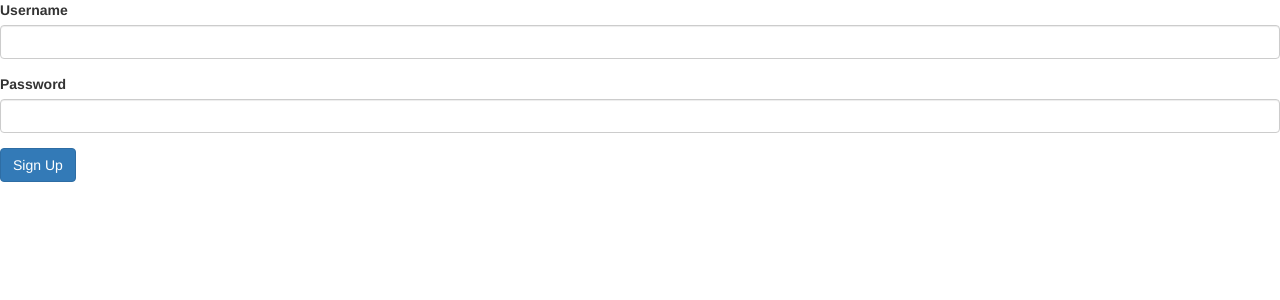
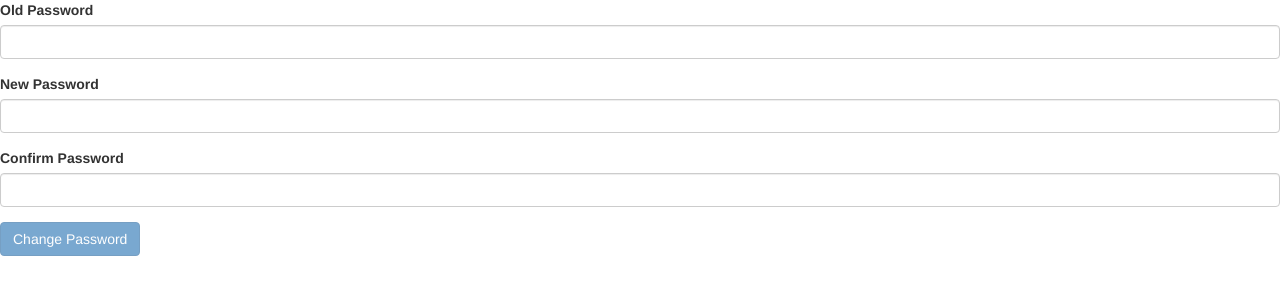
Before and after one commit to jsfutral/zippy, an Angular app: page / in a window 1280 px wide. Shown: the top 300 px of the page. Built offline with nearby package versions, Linux system fonts and the light colour scheme.

Commit message:
password change form

```diff
--- a/src/app/signup-form/signup-form.component.html
+++ b/src/app/signup-form/signup-form.component.html
@@ -4,28 +4,44 @@
     </div>
     <div formGroupName="account">
         <div class="form-group">
-            <label for="username">Username</label>
+            <label for="oldPassword">Old Password</label>
             <input
-                formControlName="username"
-                id="username"
-                type="text"
+                formControlName="oldPassword"
+                id="oldPassword"
+                type="password"
                 class="form-control">
-                <div *ngIf="username!.pending">Checking for uniqueness...</div>
-                <div *ngIf="username!.touched && username!.invalid" class="alert alert-danger">
-                    <div *ngIf="username!.errors!.required">Username is required.</div>
-                    <div *ngIf="username!.errors!.minlength">Username should be at least {{ username!.errors!.minlength.requiredLength }} characters.</div>
-                    <div *ngIf="username!.errors!.cannotContainSpace">Username cannot contain space.</div>
-                    <div *ngIf="username!.errors!.shouldBeUnique">Username is already taken.</div>
+                <div *ngIf="oldPassword!.touched && oldPassword!.invalid" class="alert alert-danger">
+                    <div *ngIf="oldPassword!.errors!.required">Old password is required</div>
+                    <div *ngIf="oldPassword!.errors!.shouldBeUnique">Old password is incorrect</div>
                 </div>
         </div>
-        <div class="form-group">
-            <label for="password">Password</label>
-            <input
-                formControlName="password"
-                id="password"
-                type="text"
-                class="form-control">
+        <div formGroupName="passwords">
+            <div class="form-group">
+                <label for="newPassword">New Password</label>
+                <input
+                    formControlName="newPassword"
+                    id="newPassword"
+                    type="password"
+                    class="form-control">
+                <div *ngIf="newPassword!.touched && newPassword!.invalid" class="alert alert-danger">
+                    <div *ngIf="newPassword!.errors!.required">New password is required</div>
+                </div>
+            </div>
+            <div class="form-group">
+                <label for="confirmPassword">Confirm Password</label>
+                <input
+                    formControlName="confirmPassword"
+                    id="confirmPassword"
+                    type="password"
+                    class="form-control">
+                <div *ngIf="confirmPassword!.touched && confirmPassword!.invalid" class="alert alert-danger">
+                    <div *ngIf="confirmPassword!.errors!.required">Confirm password is required</div>
+                </div>
+            </div>
+            <div *ngIf="confirmPassword!.touched && passwords!.invalid && !confirmPassword!.invalid && !newPassword!.invalid" class="alert alert-danger">
+                <div *ngIf="passwords!.errors!.matchingError">Passwords do not match</div>
+            </div>
         </div>
     </div>
-    <button class="btn btn-primary" type="submit">Sign Up</button>
+    <button class="btn btn-primary" type="submit" [disabled]="!form.valid">Change Password</button>
 </form>
--- a/src/app/signup-form/signup-form.component.ts
+++ b/src/app/signup-form/signup-form.component.ts
@@ -10,20 +10,37 @@ import { UsernameValidators } from './username.validators';
 export class SignupFormComponent {
   form = new FormGroup({
     account: new FormGroup({
-      username: new FormControl('',
-      Validators.required,
-      UsernameValidators.shouldBeUnique),
-      password: new FormControl('', Validators.required)
+      oldPassword: new FormControl('',
+        Validators.required,
+        UsernameValidators.shouldBeUnique),
+      passwords: new FormGroup({
+          newPassword: new FormControl('', Validators.required),
+          confirmPassword: new FormControl('', Validators.required)
+        },
+        UsernameValidators.matchingError
+      )
     })
   });
 
   login() {
-    this.form.setErrors({
-      invalidLogin: true
-    });
+    //this.form.setErrors({
+    //  invalidLogin: true
+    //});
   }
 
-  get username() {
-    return this.form.get('account.username');
+  get oldPassword() {
+    return this.form.get('account.oldPassword');
+  }
+
+  get newPassword() {
+    return this.form.get('account.passwords.newPassword');
+  }
+
+  get confirmPassword() {
+    return this.form.get('account.passwords.confirmPassword');
+  }
+
+  get passwords() {
+    return this.form.get('account.passwords');
   }
 }
--- a/src/app/signup-form/username.validators.ts
+++ b/src/app/signup-form/username.validators.ts
@@ -10,11 +10,17 @@ export class UsernameValidators {
     static shouldBeUnique(control: AbstractControl): Promise<ValidationErrors | null> {
         return new Promise((resolve, reject) => {
             setTimeout(() => {
-                if( control.value === 'jon')
+                if( control.value !== '1234')
                     resolve({ shouldBeUnique: true });
                 else
                     resolve( null );
-            }, 1000)
+            }, 500)
         });
     }
+
+    static matchingError(control: AbstractControl): ValidationErrors | null {
+        if( control!.get('newPassword')!.value !== control!.get('confirmPassword')!.value)
+            return { matchingError: true };
+        return null;
+    }
 }
```
